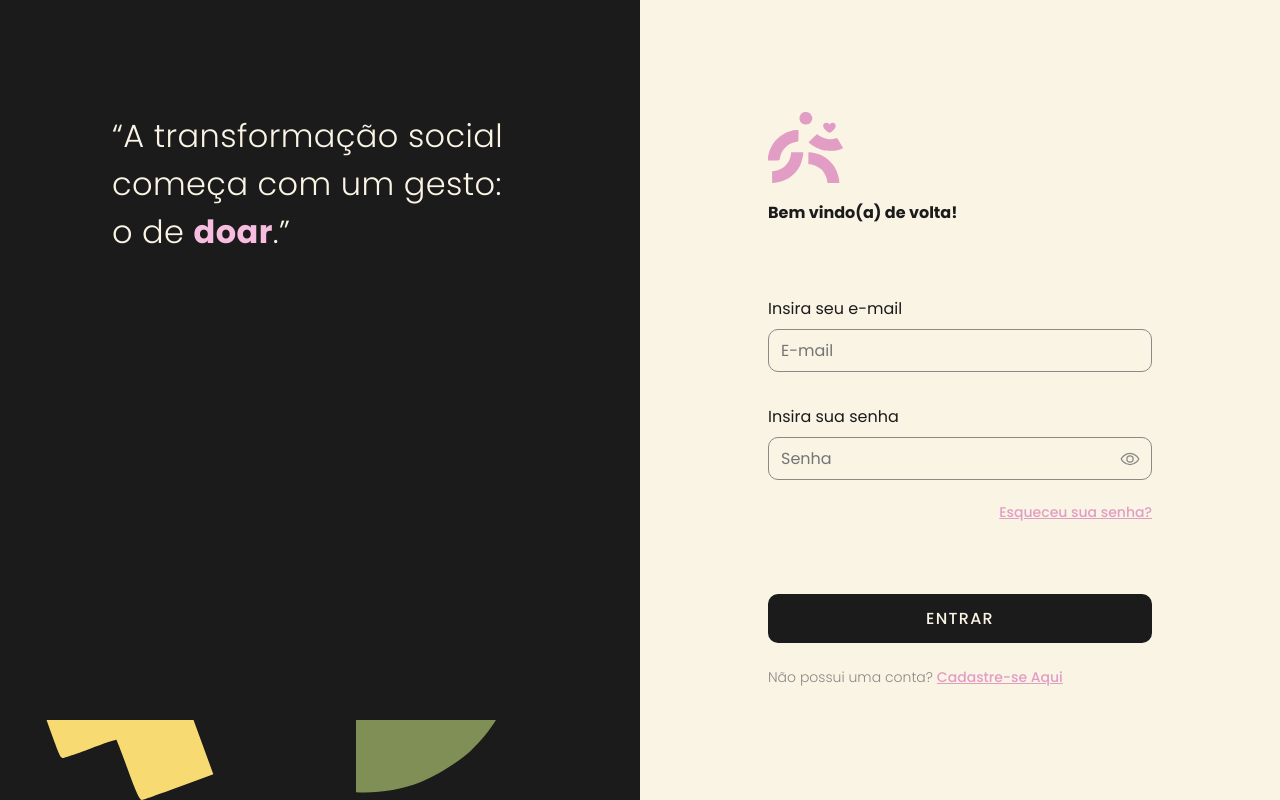
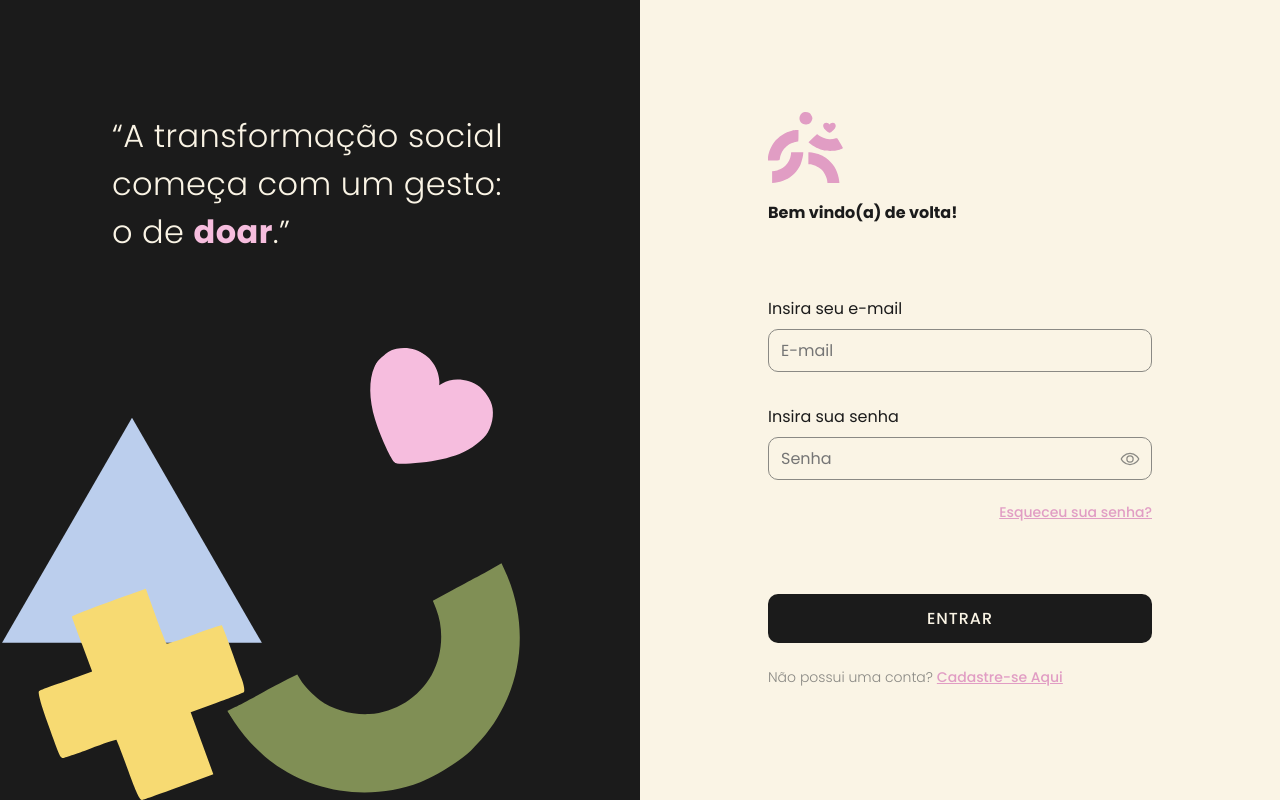
Before and after one commit to larascremin/donations-web-app, a React (Vite) app: page /auth in a window 1280 px wide. Built offline with nearby package versions, Linux system fonts and the light colour scheme.

Commit message:
+ classes

```diff
--- a/src/styles/global.css
+++ b/src/styles/global.css
@@ -2,7 +2,6 @@
 @import "./colors.css";
 
 /* config */
-
 * {
   overflow: hidden;
 }
@@ -32,6 +31,7 @@ a {
   text-decoration: underline;
   font-weight: 500;
   font-size: 0.875rem;
+  cursor: pointer;
 }
 
 h6 {
@@ -49,13 +49,10 @@ h6 {
   border-radius: 0.625rem;
   padding: 0.75rem 1.5rem;
   font-weight: 500;
-  letter-spacing: 0.08rem;
+  letter-spacing: 0.06rem;
   font-family: inherit;
   font-size: 1rem;
-}
-
-.resized-logo {
-  height: 3.125rem;
+  cursor: pointer;
 }
 
 /* classes responsibilidade */
@@ -63,3 +60,7 @@ h6 {
   display: flex;
   flex-direction: column;
 }
+
+.sob-overflow {
+  overflow: visible;
+}
```
